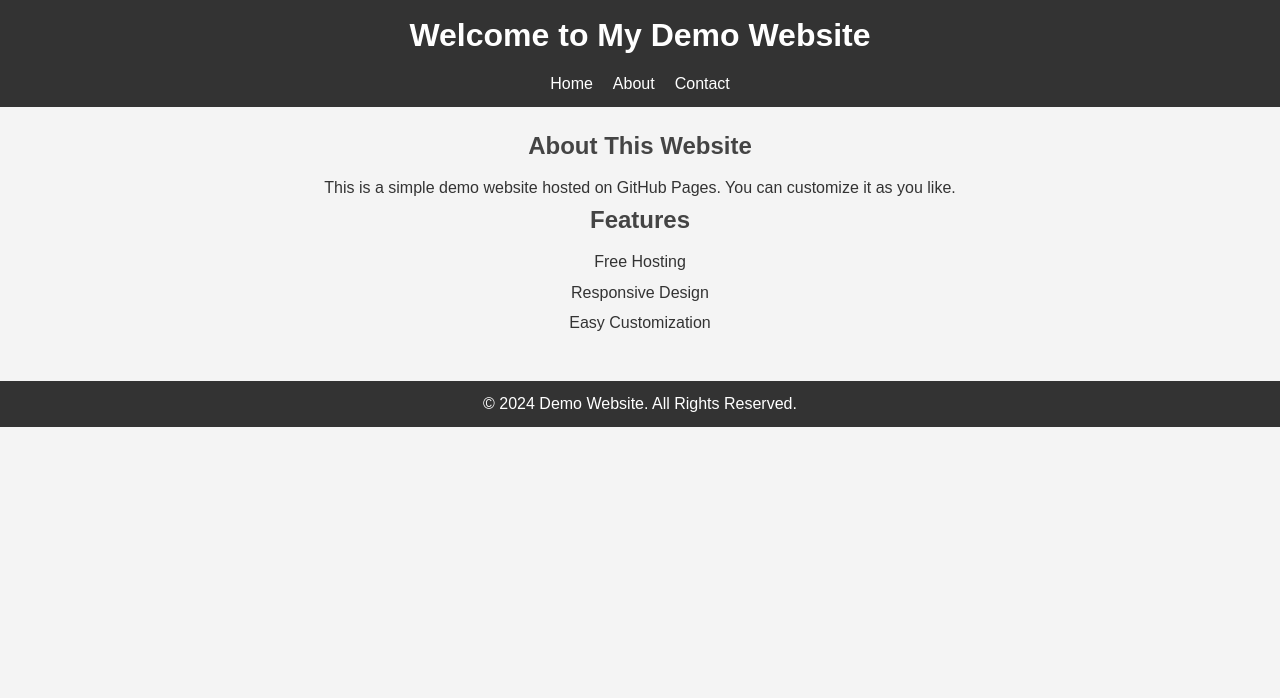
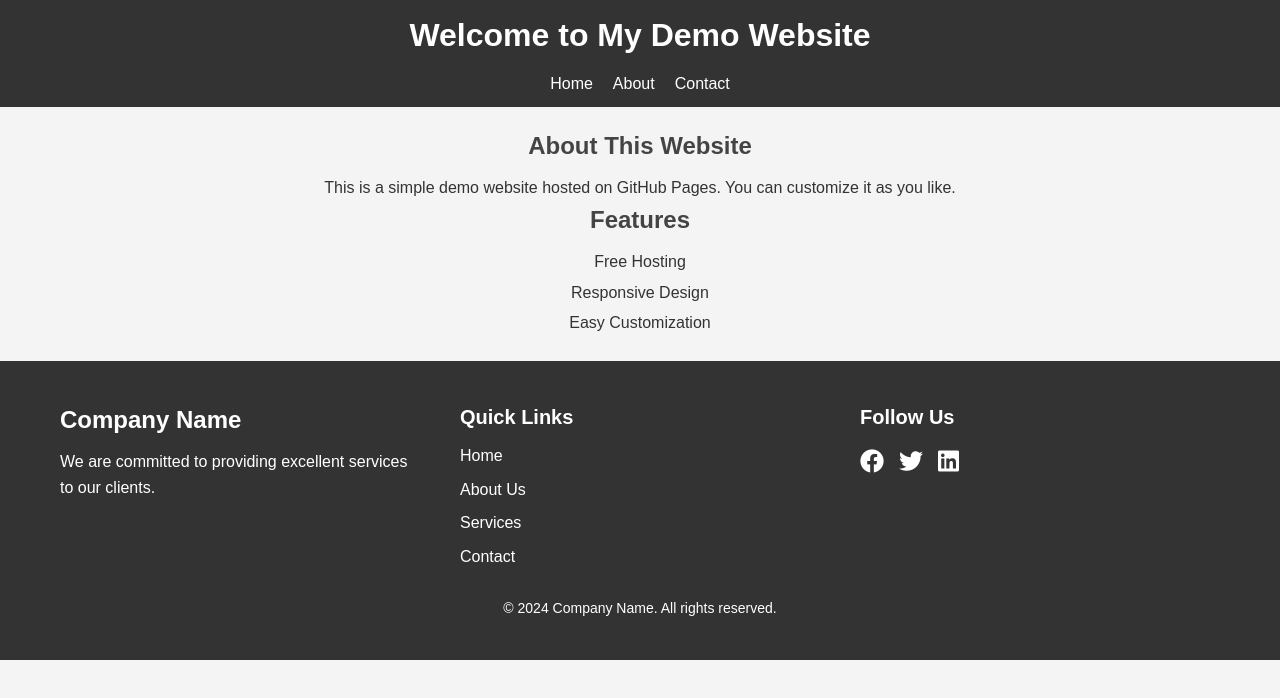
Before and after one commit to mdrrifat297/Code-With-Rifat, a plain HTML site: page index.html in a window 1280 px wide. Drawn offline with Linux system fonts and the light colour scheme.

Commit message:
09-12-2024

```diff
--- /dev/null
+++ b/css/style.css
@@ -0,0 +1,147 @@
+/* General Styles */
+* {
+    margin: 0;
+    padding: 0;
+    box-sizing: border-box;
+    font-family: Arial, sans-serif;
+}
+
+body {
+    line-height: 1.6;
+    background-color: #f4f4f4;
+    color: #333;
+}
+
+/* Header */
+header {
+    background: #333;
+    color: #fff;
+    padding: 10px 0;
+    text-align: center;
+}
+
+header h1 {
+    margin-bottom: 10px;
+}
+
+nav ul {
+    list-style: none;
+    display: flex;
+    justify-content: center;
+}
+
+nav ul li {
+    margin: 0 10px;
+}
+
+nav ul li a {
+    color: #fff;
+    text-decoration: none;
+    font-size: 16px;
+}
+
+/* Main Content */
+main {
+    padding: 20px;
+    text-align: center;
+}
+
+main h2 {
+    margin-bottom: 10px;
+    color: #444;
+}
+
+main ul {
+    list-style: none;
+}
+
+main ul li {
+    margin: 5px 0;
+}
+
+/* Footer */
+footer {
+    background-color: #333;
+    color: white;
+    padding: 40px 0;
+    font-family: Arial, sans-serif;
+}
+
+.footer-container {
+    display: flex;
+    justify-content: space-between;
+    align-items: flex-start;
+    max-width: 1200px;
+    margin: 0 auto;
+}
+
+.footer-left, .footer-middle, .footer-right {
+    flex: 1;
+    padding: 0 20px;
+}
+
+.footer-left h3 {
+    font-size: 24px;
+    margin-bottom: 10px;
+}
+
+.footer-middle h4, .footer-right h4 {
+    font-size: 20px;
+    margin-bottom: 10px;
+}
+
+.footer-middle ul {
+    list-style-type: none;
+    padding: 0;
+}
+
+.footer-middle ul li {
+    margin-bottom: 8px;
+}
+
+.footer-middle ul li a {
+    text-decoration: none;
+    color: white;
+    transition: color 0.3s ease;
+}
+
+.footer-middle ul li a:hover {
+    color: #ff6347;
+}
+
+.social-icons {
+    display: flex;
+    gap: 15px;
+}
+
+.social-icon {
+    color: white;
+    font-size: 24px;
+    transition: color 0.3s ease;
+}
+
+.social-icon:hover {
+    color: #ff6347;
+}
+
+.footer-bottom {
+    text-align: center;
+    margin-top: 20px;
+}
+
+.footer-bottom p {
+    margin: 0;
+    font-size: 14px;
+}
+
+/* Responsive Design */
+@media (max-width: 768px) {
+    .footer-container {
+        flex-direction: column;
+        align-items: center;
+    }
+    .footer-left, .footer-middle, .footer-right {
+        padding: 20px;
+        text-align: center;
+    }
+}
--- a/index.html
+++ b/index.html
@@ -3,8 +3,10 @@
 <head>
     <meta charset="UTF-8">
     <meta name="viewport" content="width=device-width, initial-scale=1.0">
-    <title>Demo Website</title>
-    <link rel="stylesheet" href="style.css">
+    <title>Code With Rifat</title>
+    <link rel="icon" href="image/logo.png" type="image/x-icon">
+    <link rel="stylesheet" href="css/style.css">
+    <link href="https://cdnjs.cloudflare.com/ajax/libs/font-awesome/6.0.0-beta3/css/all.min.css" rel="stylesheet">
 </head>
 <body>
     <!-- Header Section -->
@@ -37,7 +39,33 @@
 
     <!-- Footer -->
     <footer>
-        <p>&copy; 2024 Demo Website. All Rights Reserved.</p>
+        <div class="footer-container">
+            <div class="footer-left">
+                <h3>Company Name</h3>
+                <p>We are committed to providing excellent services to our clients.</p>
+            </div>
+            <div class="footer-middle">
+                <h4>Quick Links</h4>
+                <ul>
+                    <li><a href="#">Home</a></li>
+                    <li><a href="#">About Us</a></li>
+                    <li><a href="#">Services</a></li>
+                    <li><a href="#">Contact</a></li>
+                </ul>
+            </div>
+            <div class="footer-right">
+                <h4>Follow Us</h4>
+                <div class="social-icons">
+                    <a href="#" class="social-icon"><i class="fab fa-facebook"></i></a>
+                    <a href="#" class="social-icon"><i class="fab fa-twitter"></i></a>
+                    <a href="#" class="social-icon"><i class="fab fa-linkedin"></i></a>
+                </div>
+            </div>
+        </div>
+        <div class="footer-bottom">
+            <p>&copy; 2024 Company Name. All rights reserved.</p>
+        </div>
     </footer>
+
 </body>
 </html>
--- a/style.css
+++ /dev/null
@@ -1,69 +0,0 @@
-/* General Styles */
-* {
-    margin: 0;
-    padding: 0;
-    box-sizing: border-box;
-    font-family: Arial, sans-serif;
-}
-
-body {
-    line-height: 1.6;
-    background-color: #f4f4f4;
-    color: #333;
-}
-
-/* Header */
-header {
-    background: #333;
-    color: #fff;
-    padding: 10px 0;
-    text-align: center;
-}
-
-header h1 {
-    margin-bottom: 10px;
-}
-
-nav ul {
-    list-style: none;
-    display: flex;
-    justify-content: center;
-}
-
-nav ul li {
-    margin: 0 10px;
-}
-
-nav ul li a {
-    color: #fff;
-    text-decoration: none;
-    font-size: 16px;
-}
-
-/* Main Content */
-main {
-    padding: 20px;
-    text-align: center;
-}
-
-main h2 {
-    margin-bottom: 10px;
-    color: #444;
-}
-
-main ul {
-    list-style: none;
-}
-
-main ul li {
-    margin: 5px 0;
-}
-
-/* Footer */
-footer {
-    background: #333;
-    color: #fff;
-    text-align: center;
-    padding: 10px 0;
-    margin-top: 20px;
-}
```
Also changed, not shown: image/logo.png (added), js/script.js (renamed from script.js).
